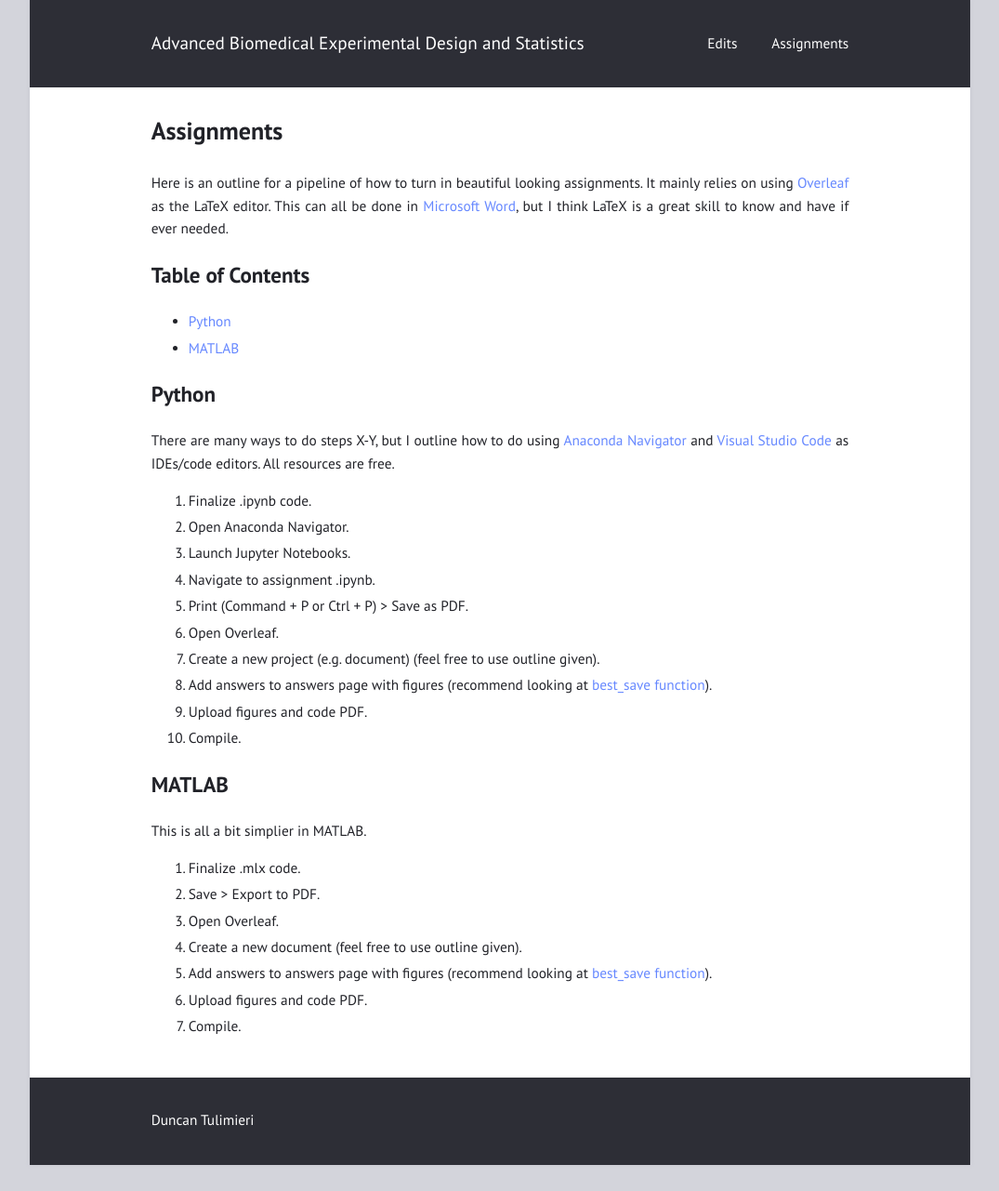
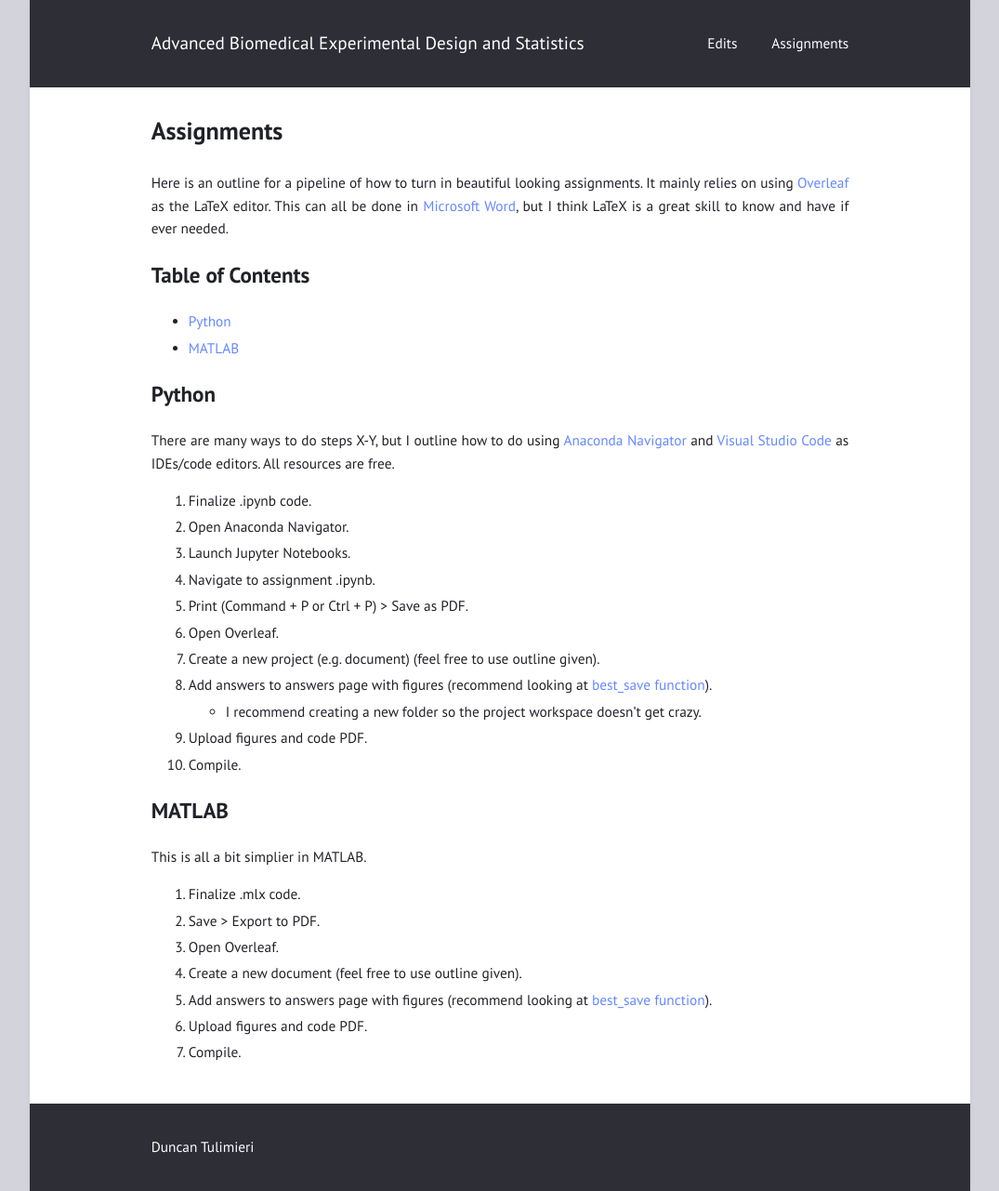
Before and after one commit to tulimid1/Advanced-Biomedical-Experimental-Design-and-Statistics, a Jekyll site: the page built from Assignments.md, in a window 1280 px wide. Shown: the whole page at 93% size, without its empty margins (102-1177 px from the left). Built offline with Jekyll 4.4.1, drawn with Linux system fonts in a browser that asks for light colours; before the commit the page ends 1253 px from its top, so only the background shows below that.

Commit message:
Update Assignments.md

```diff
--- a/Assignments.md
+++ b/Assignments.md
@@ -21,8 +21,9 @@ There are many ways to do steps X-Y, but I outline how to do using [Anaconda Nav
 6. Open Overleaf.
 7. Create a new project (e.g. document) (feel free to use outline given).
 8. Add answers to answers page with figures (recommend looking at [best_save function](https://tulimid1.github.io/savingfigR/best_save_py/)).
-9. Upload figures and code PDF.
-10. Compile.
+* I recommend creating a new folder so the project workspace doesn't get crazy.
+10. Upload figures and code PDF.
+11. Compile.
 
 
 ## MATLAB
```
